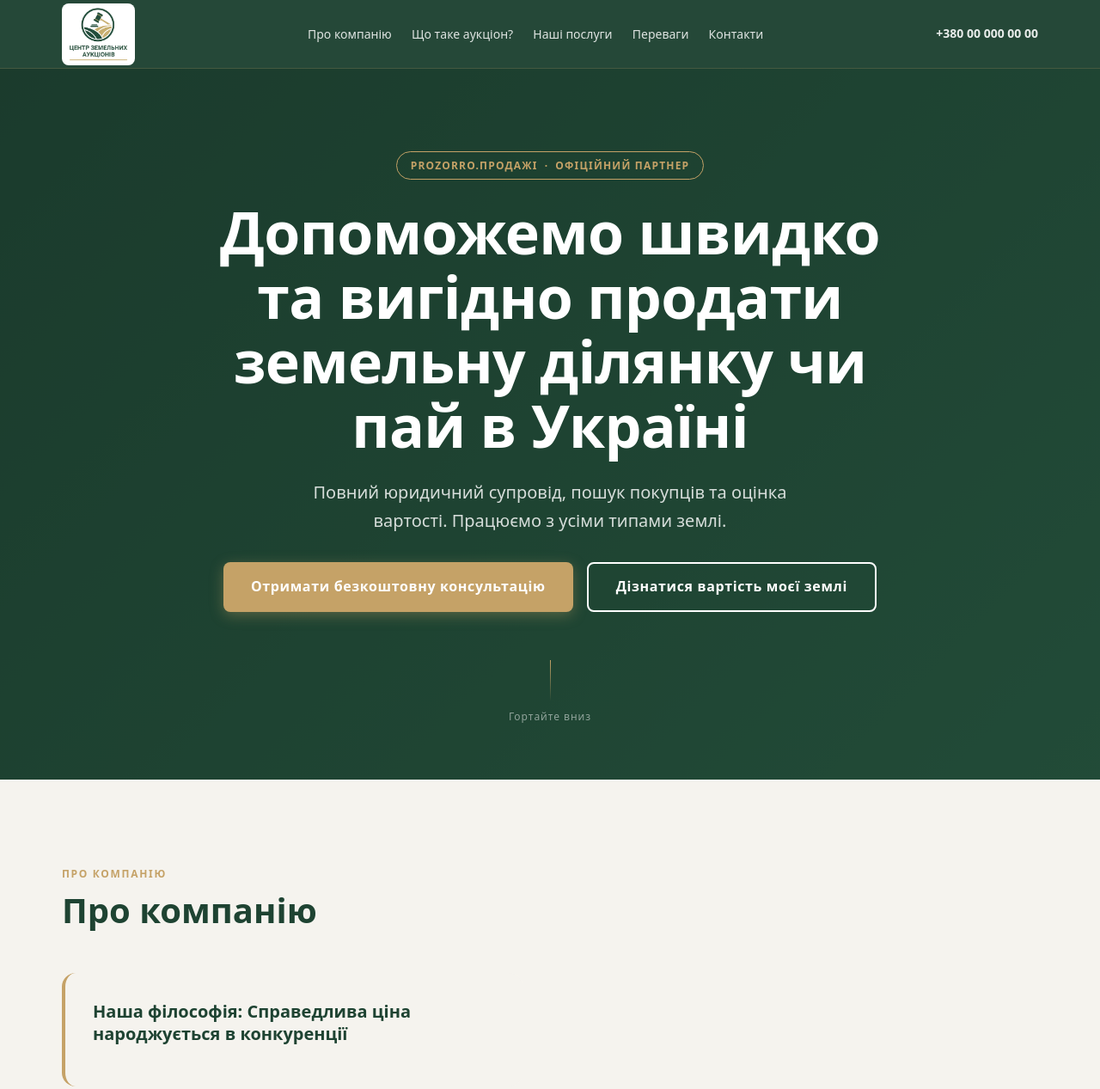
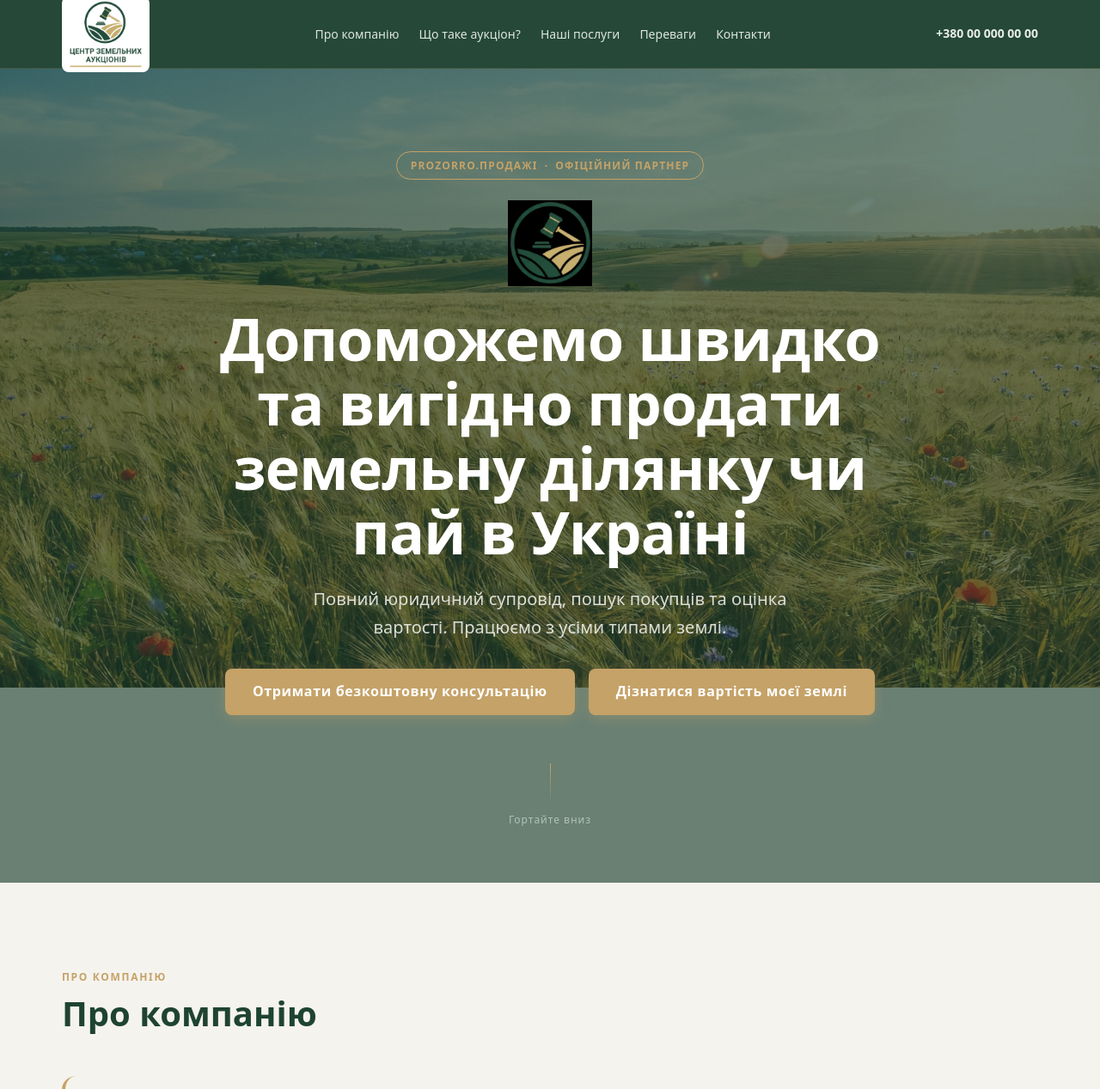
Before and after one commit to BonisOleg/rozhnovskogo, a Django app: page / in a window 1280 px wide. Shown: the top 1267 px of the page at 86% size. Run offline with Django 5.2, Linux system fonts and the light colour scheme; data comes from the database, SQL or seed files in the repository; data that the repository does not hold is empty.

Commit message:
після правок

```diff
--- a/landing/views.py
+++ b/landing/views.py
@@ -100,7 +100,7 @@ class ProzorroView(View):
                 ]
 
                 result = []
-                for item in active_items[:12]:
+                for item in active_items[:6]:
                     result.append({
                         'id': item.get('auctionId', ''),
                         'title': item.get('title', {}).get('uk_UA', 'Земельна ділянка'),
--- a/static/css/hero.css
+++ b/static/css/hero.css
@@ -6,26 +6,30 @@
   min-height: 100svh;
   display: flex;
   align-items: center;
-  overflow: hidden;
+  clip-path: inset(0);
+}
+
+.hero::before {
+  content: "";
+  position: fixed;
+  top: 0;
+  left: 0;
+  width: 100vw;
+  height: 100vh;
+  background-image: url('../images/deck.webp');
+  background-size: cover;
+  background-position: center;
+  background-repeat: no-repeat;
+  z-index: -2;
+  will-change: transform;
+  pointer-events: none;
 }
 
 .hero__bg {
   position: absolute;
   inset: 0;
-  background-color: var(--color-primary);
-  background-image: linear-gradient(135deg, var(--color-primary-dark) 0%, var(--color-primary-light) 100%);
-  background-size: cover;
-  background-position: center;
-  background-repeat: no-repeat;
-  background-attachment: scroll;
-  --overlay-opacity: 0.65;
-}
-
-.hero__bg::after {
-  content: '';
-  position: absolute;
-  inset: 0;
-  background: rgba(30, 67, 50, var(--overlay-opacity));
+  background: rgba(30, 67, 50, 0.65);
+  z-index: -1;
 }
 
 .hero__inner {
@@ -55,6 +59,18 @@
   letter-spacing: .1em;
   text-transform: uppercase;
   color: var(--color-accent);
+}
+
+.hero__logo-mini {
+  height: 100px;
+  width: auto;
+  object-fit: contain;
+}
+
+@media (max-width: 767px) {
+  .hero__logo-mini {
+    height: 80px;
+  }
 }
 
 .hero__title {
@@ -102,6 +118,12 @@
   background: linear-gradient(to bottom, var(--color-accent), transparent);
 }
 
+@media (max-width: 768px) {
+  .hero::before {
+    background-image: url('../images/mob.webp');
+  }
+}
+
 @media (max-width: 767px) {
   .hero__inner {
     padding-block: 5rem 3rem;
--- a/static/css/layout.css
+++ b/static/css/layout.css
@@ -51,13 +51,13 @@
 }
 
 .header__logo-img {
-  height: 44px;
+  height: 56px;
   width: auto;
 }
 
 @media (min-width: 1024px) {
   .header__logo-img {
-    height: 64px;
+    height: 80px;
   }
 }
 
@@ -282,7 +282,7 @@
 }
 
 .footer__logo-img {
-  height: 40px;
+  height: 70px;
   margin-bottom: .75rem;
 }
 
--- a/templates/landing/partials/_faq.html
+++ b/templates/landing/partials/_faq.html
@@ -14,20 +14,11 @@
       </details>
       <details class="faq__item js-reveal">
         <summary class="faq__question">
-          Як продати пай банку або державі?
-          <span class="faq__icon" aria-hidden="true"></span>
-        </summary>
-        <div class="faq__answer">
-          <p>Прямий продаж землі державі або банку за ринковою ціною є рідкістю — зазвичай банки беруть землю лише в заставу. Найвигідніший шлях — продаж приватним інвесторам через наше агентство: ви отримаєте конкурентну ціну та повний юридичний супровід.</p>
-        </div>
-      </details>
-      <details class="faq__item js-reveal">
-        <summary class="faq__question">
           Які документи потрібні для продажу паю?
           <span class="faq__icon" aria-hidden="true"></span>
         </summary>
         <div class="faq__answer">
-          <p>Основні документи: державний акт або витяг з Реєстру речових прав, паспорт та ідентифікаційний код власника, довідка про нормативну грошову оцінку землі. Точний перелік залежить від ситуації — наш юрист проконсультує безкоштовно та підготує все необхідне.</p>
+          <p>Основні документи: державний акт або витяг з Реєстру речових прав, паспорт та ідентифікаційний код власника, довідка про нормативну грошову оцінку землі, витяг з ДЗК, експертно-грошова оцінка. Точний перелік залежить від ситуації — наш юрист проконсультує безкоштовно та підготує все необхідне.</p>
         </div>
       </details>
       <details class="faq__item js-reveal">
@@ -36,16 +27,25 @@
           <span class="faq__icon" aria-hidden="true"></span>
         </summary>
         <div class="faq__answer">
-          <p>Ціна залежить від регіону, якості ґрунту (бонітет), цільового призначення та наявності орендаря. Середня ринкова ціна сільськогосподарського паю коливається від 800$ до 3000$ за гектар. Залиште заявку — ми оцінимо вашу ділянку безкоштовно протягом 15 хвилин.</p>
+          <p>Ціна залежить від регіону, якості ґрунту (бонітет), цільового призначення та наявності орендаря. Середня ринкова ціна сільськогосподарського паю коливається від 2000$ до 5000$ за гектар. Залиште заявку — ми оцінимо вашу ділянку безкоштовно протягом 15 хвилин.</p>
         </div>
       </details>
       <details class="faq__item js-reveal">
         <summary class="faq__question">
-          Як терміново продати земельну ділянку?
+          Скільки часу займає продаж земельної ділянки через аукціон?
           <span class="faq__icon" aria-hidden="true"></span>
         </summary>
         <div class="faq__answer">
-          <p>Ми маємо базу готових інвесторів і покупців, тому можемо організувати угоду у стислі терміни. Зверніться до нас — вже протягом 2–4 тижнів ви можете отримати кошти від продажу, маючи всі документи оформленими належним чином.</p>
+          <p>Продаж земельної ділянки через електронний аукціон — це чітко регламентований процес. Якщо не враховувати етап підготовки документів, то від моменту публікації оголошення до повного переходу права власності зазвичай проходить орієнтовно 1 місяць.</p>
+        </div>
+      </details>
+      <details class="faq__item js-reveal">
+        <summary class="faq__question">
+          Скільки коштують послуги компанії?
+          <span class="faq__icon" aria-hidden="true"></span>
+        </summary>
+        <div class="faq__answer">
+          <p>Ми працюємо за фіксований відсоток від суми продажу, визначений договором. Такий формат співпраці гарантує нашу максимальну зацікавленість у тому, щоб ваша земельна ділянка була реалізована за найвищою ринковою ціною.</p>
         </div>
       </details>
     </div>
--- a/templates/landing/partials/_hero.html
+++ b/templates/landing/partials/_hero.html
@@ -1,14 +1,6 @@
 {% load static %}
 <section class="hero" id="hero" aria-label="{{ hero.title }}">
-  <div
-    class="hero__bg"
-    {% if hero.bg_image %}
-      style="background-image: url('{{ hero.bg_image.url }}'); --overlay-opacity: {{ hero.overlay_opacity }};"
-    {% else %}
-      style="--overlay-opacity: 0.65;"
-    {% endif %}
-    aria-hidden="true"
-  ></div>
+  <div class="hero__bg" aria-hidden="true"></div>
 
   <div class="hero__inner">
     <div class="hero__badge" aria-hidden="true">
@@ -17,13 +9,15 @@
       <span>Офіційний партнер</span>
     </div>
 
+    <img src="{% static 'images/logoMini.webp' %}" alt="Центр Підготовки Аукціонів" class="hero__logo-mini">
+
     <h1 class="hero__title">{{ hero.title }}</h1>
 
     <p class="hero__subtitle">{{ hero.subtitle }}</p>
 
     <div class="hero__actions">
       <button class="btn btn--gold" data-modal-interest="buy">{{ hero.btn_buy_text }}</button>
-      <button class="btn btn--outline" data-modal-interest="sell">{{ hero.btn_sell_text }}</button>
+      <button class="btn btn--gold" data-modal-interest="sell">{{ hero.btn_sell_text }}</button>
     </div>
 
     <div class="hero__scroll" aria-hidden="true">
--- a/templates/landing/partials/_regions.html
+++ b/templates/landing/partials/_regions.html
@@ -4,15 +4,15 @@
     <h2 class="section-title" id="regions-title">Продайте землю у вашому регіоні</h2>
     <p class="section-subtitle">Маємо покупців та інвесторів у кожному регіоні України. Знайдемо покупця швидко та вигідно.</p>
     <div class="regions__grid">
-      <a href="#contact" class="region-card js-reveal">Дніпропетровська область</a>
-      <a href="#contact" class="region-card js-reveal">Одеська область</a>
-      <a href="#contact" class="region-card js-reveal">Київська область</a>
+      <a href="#contact" class="region-card js-reveal">Вінницька область</a>
+      <a href="#contact" class="region-card js-reveal">Хмельницька область</a>
+      <a href="#contact" class="region-card js-reveal">Рівненська область</a>
       <a href="#contact" class="region-card js-reveal">Полтавська область</a>
-      <a href="#contact" class="region-card js-reveal">Харківська область</a>
-      <a href="#contact" class="region-card js-reveal">Сумська область</a>
-      <a href="#contact" class="region-card js-reveal">Чернігівська область</a>
-      <a href="#contact" class="region-card js-reveal">Миколаївська область</a>
-      <a href="#contact" class="region-card js-reveal">Інші регіони України</a>
+      <a href="#contact" class="region-card js-reveal">Черкаська область</a>
+      <a href="#contact" class="region-card js-reveal">Кіровоградська область</a>
+      <a href="#contact" class="region-card js-reveal">Житомирська область</a>
+      <a href="#contact" class="region-card js-reveal">Волинська область</a>
+      <a href="#contact" class="region-card js-reveal">Тернопільська область</a>
     </div>
   </div>
 </section>
--- a/templates/landing/partials/_services.html
+++ b/templates/landing/partials/_services.html
@@ -1,7 +1,6 @@
-<section class="section section--cream" id="services" aria-labelledby="services-title">
+<section class="section section--cream" id="services" aria-label="Наші послуги">
   <div class="container">
     <span class="section-label">Послуги</span>
-    <h2 class="section-title" id="services-title">{{ services_section.title }}</h2>
 
     <div class="services__tabs" role="tablist" aria-label="Категорії послуг">
       <button
```
Also changed, not shown: static/images/logoMini.png (added), static/images/logoMini.webp (added).
